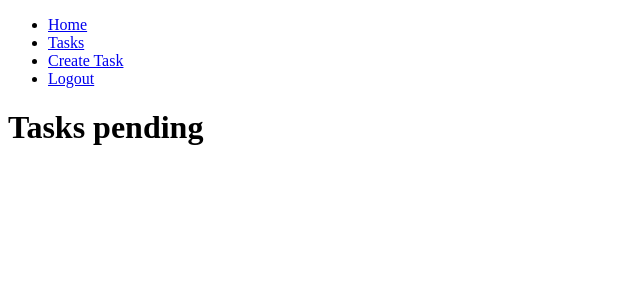
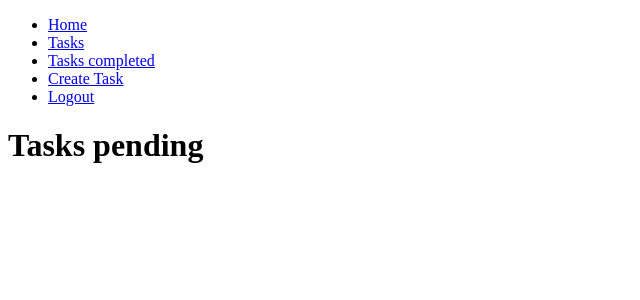
Before and after one commit to julianmaldonadoag/task-app-django, a Django app: page /tasks/ in a window 1280 px wide. Shown: the top 300 px of the page, without its empty margins (0-640 px from the left). Run offline with Django 4.2, Linux system fonts and the light colour scheme; the visitor is signed in with stand-in values (Sample User, id 1); data that the repository does not hold is empty.

Commit message:
Show completed tasks. Protect routes with login required

```diff
--- a/djangocrud/settings.py
+++ b/djangocrud/settings.py
@@ -117,6 +117,7 @@ USE_TZ = True
 # https://docs.djangoproject.com/en/4.1/howto/static-files/
 
 STATIC_URL = 'static/'
+LOGIN_URL = '/signin/'
 
 # Default primary key field type
 # https://docs.djangoproject.com/en/4.1/ref/settings/#default-auto-field
--- a/djangocrud/urls.py
+++ b/djangocrud/urls.py
@@ -24,6 +24,7 @@ urlpatterns = [
     path('logout/', views.signout, name='logout'),
     path('signin/', views.signin, name='signin'),
     path('tasks/', views.tasks, name='tasks'),
+    path('tasks_completed/', views.tasks_completed, name='tasks_completed'),
     path('tasks/<int:task_id>/', views.task_detail, name='task_detail'),
     path('tasks/<int:task_id>/complete/', views.complete_task, name='complete_task'),
     path('tasks/<int:task_id>/delete/', views.delete_task, name='delete_task'),
--- a/tasks/templates/base.html
+++ b/tasks/templates/base.html
@@ -16,20 +16,23 @@
 
       {% if user.is_authenticated %}
       <li>
-        <a href="/tasks">Tasks</a>
+        <a href="{% url 'tasks' %}">Tasks</a>
       </li>
       <li>
-        <a href="/tasks/create/">Create Task</a>
+        <a href="{% url 'tasks_completed' %}">Tasks completed</a>
       </li>
       <li>
-        <a href="/logout">Logout</a>
+        <a href="{% url 'create_task' %}">Create Task</a>
+      </li>
+      <li>
+        <a href="{% url 'logout' %}">Logout</a>
       </li>
       {% else %}
       <li>
-        <a href="/signup">Signup</a>
+        <a href="{% url 'signup' %}">Signup</a>
       </li>
       <li>
-        <a href="/signin">Signin</a>
+        <a href="{% url 'signin' %}">Signin</a>
       </li>
       {% endif %}
 
--- a/tasks/templates/tasks.html
+++ b/tasks/templates/tasks.html
@@ -17,6 +17,7 @@
 
     <p>{{ task.description }}</p>
     <p>{{ task.user.username }}</p>
+    <p>{{ task.datecompleted|date:'M j Y:i' }}</p>
   </li>
   {% endfor %}
 </ul>
--- a/tasks/views.py
+++ b/tasks/views.py
@@ -6,6 +6,7 @@ from django.db import IntegrityError
 from .forms import TaskForm
 from .models import Task
 from django.utils import timezone
+from django.contrib.auth.decorators import login_required
 
 # Create your views here.
 def home(request):
@@ -61,10 +62,17 @@ def signin(request):
             login(request, user)
             return redirect('tasks')
 
+@login_required
 def tasks(request):
     tasks = Task.objects.filter(user=request.user, datecompleted__isnull=True)
     return render(request, 'tasks.html', { 'tasks': tasks })
 
+@login_required
+def tasks_completed(request):
+    tasks = Task.objects.filter(user=request.user, datecompleted__isnull=False)
+    return render(request, 'tasks.html', { 'tasks': tasks })
+
+@login_required
 def task_detail(request, task_id):
     if request.method == 'GET':
         task = get_object_or_404(Task, pk=task_id, user=request.user)
@@ -84,6 +92,7 @@ def task_detail(request, task_id):
                 'error': 'Error updating task'
             })
 
+@login_required
 def create_task(request):
     if request.method == 'GET':
         return render(request, 'create_task.html', {
@@ -102,6 +111,7 @@ def create_task(request):
                 'error': 'Please provide valid data'
             })
 
+@login_required
 def complete_task(request, task_id):
     task = get_object_or_404(Task, pk=task_id, user=request.user)
     if request.method == 'POST':
@@ -109,6 +119,7 @@ def complete_task(request, task_id):
         task.save()
         return redirect('tasks')
 
+@login_required
 def delete_task(request, task_id):
     task = get_object_or_404(Task, pk=task_id, user=request.user)
     if request.method == 'POST':
```
